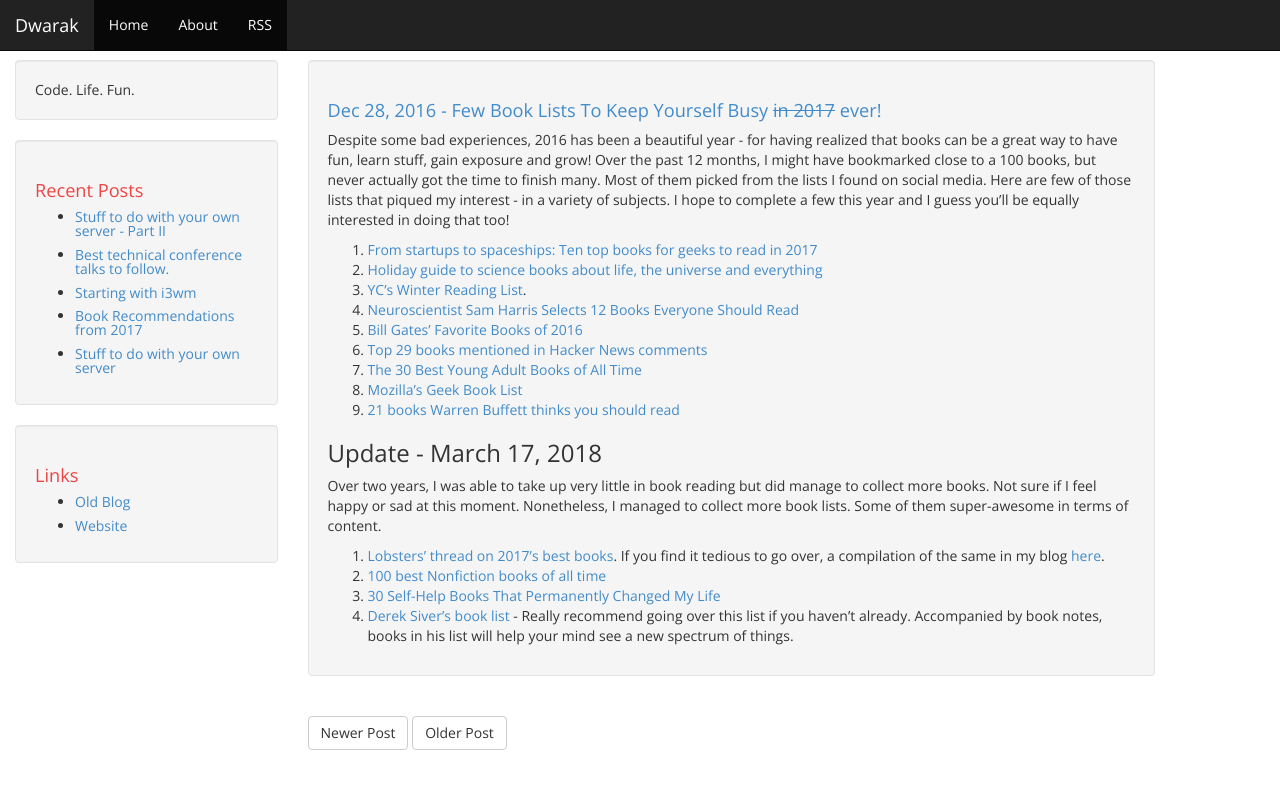
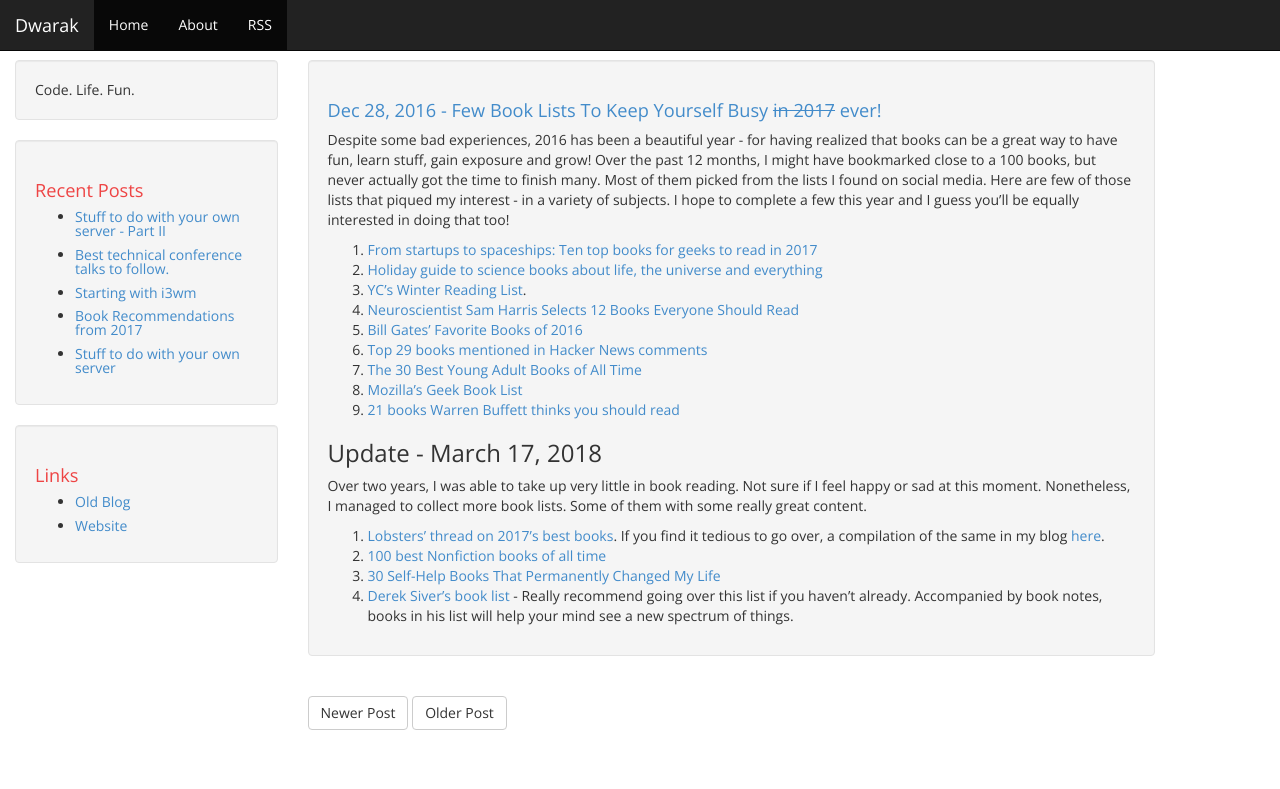
Before and after one commit to dtsdwarak/blog, a Jekyll site: the page built from _posts/2016-12-28-Few-Book-Lists-To-Keep-Yourself-Busy-In-2017.md, in a window 1280 px wide. Shown: the top 789 px of the page. Built offline with Jekyll 4.4.1, drawn with Linux system fonts in a browser that asks for light colours.

Commit message:
Fix typo

```diff
--- a/_posts/2016-12-28-Few-Book-Lists-To-Keep-Yourself-Busy-In-2017.md
+++ b/_posts/2016-12-28-Few-Book-Lists-To-Keep-Yourself-Busy-In-2017.md
@@ -18,7 +18,7 @@ Despite some bad experiences, 2016 has been a beautiful year - for having realiz
 
 ### Update - March 17, 2018
 
-Over two years, I was able to take up very little in book reading but did manage to collect more books. Not sure if I feel happy or sad at this moment. Nonetheless, I managed to collect more book lists. Some of them super-awesome in terms of content.
+Over two years, I was able to take up very little in book reading. Not sure if I feel happy or sad at this moment. Nonetheless, I managed to collect more book lists. Some of them with some really great content.
 
 1. [Lobsters' thread on 2017's best books](https://lobste.rs/s/i9s39q/best_books_you_have_read_2017). If you find it tedious to go over, a compilation of the same in my blog [here](/2018/01/01/Best-Books-Of-2017/).
 2. [100 best Nonfiction books of all time](https://www.theguardian.com/books/2017/dec/31/the-100-best-nonfiction-books-of-all-time-the-full-list)
```
